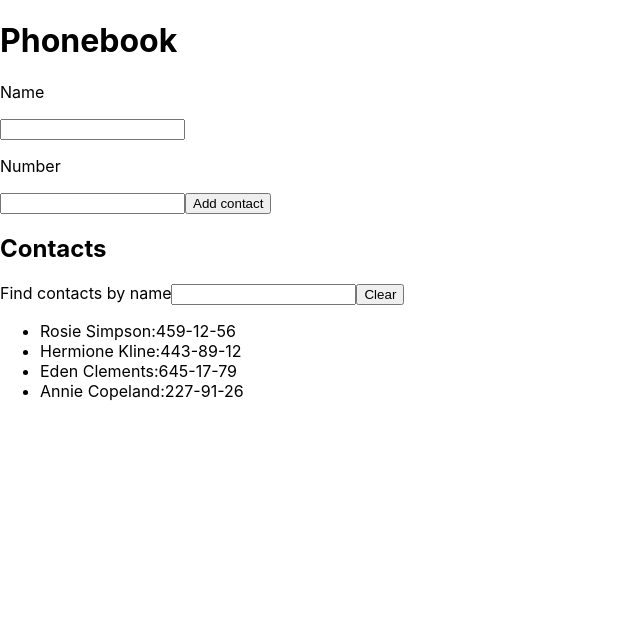
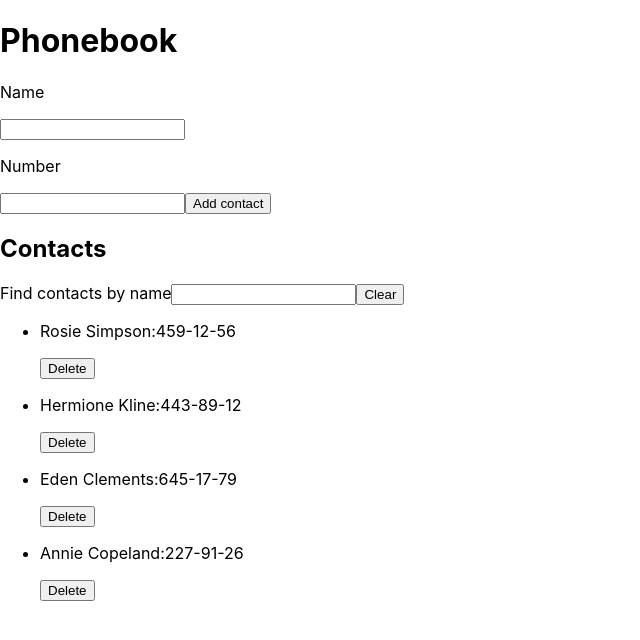
Before and after one commit to BondAndrii/goit-react-rhw-02-phonebook, a React (Create React App) app: page / in a window 1280 px wide. Shown: the top 640 px of the page, without its empty margins (0-640 px from the left). Built offline with nearby package versions, Linux system fonts and the light colour scheme.

Commit message:
delete contact

```diff
--- a/src/components/App.jsx
+++ b/src/components/App.jsx
@@ -50,6 +50,17 @@ export class App extends Component {
   onClear = () => {
     this.setState({filter:''})
   }
+  onDelete = (id) => {
+    this.setState(prevState => ({
+      contacts: prevState.contacts.filter(contact => contact.id !== id),
+    }));
+    console.log(id);
+  }
+  //  deleteContact = (contactId) => {
+  //   this.setState(prevState => ({
+  //     contacts: prevState.contacts.filter(contact => contact.id !== contactId),
+  //   }));
+  // };
   render() {
     const { filter} = this.state;
     const forPrint = this.makeFilterList();
@@ -59,7 +70,7 @@ export class App extends Component {
         <ContactForm onSubmit={this.addNewContact} />
         <h2>Contacts</h2>
         <Filter value={filter} onChange={this.handleFilter} onClear={this.onClear } />
-        <ContactList contacts={forPrint} value={filter } onChange={this.handleFilter} />
+        <ContactList contacts={forPrint} value={filter } onChange={this.handleFilter} onDelete={this.onDelete} />
     </div>
   );
   }
--- a/src/components/ContactList/ContactList.jsx
+++ b/src/components/ContactList/ContactList.jsx
@@ -2,14 +2,20 @@ import React from "react";
 
 
 
-export const ContactList = ({contacts}) => {
+export const ContactList = ({contacts, onDelete}) => {
 
     return (
             <ul>
                 {contacts.map(contact => {
-                    const { id, name, number } = contact;
+                    // const { id, name, number } = contact;
                     return (
-                        <li key={id}>{name}:{number}</li>
+                        <>
+                            <li key={contact.id}>
+                                <p>{contact.name}:{contact.number}</p>
+                                <button type="button" onClick={() => onDelete(contact.id)}>Delete</button>
+                            </li>
+
+                        </>
                     )
                 })}
             </ul>
```
